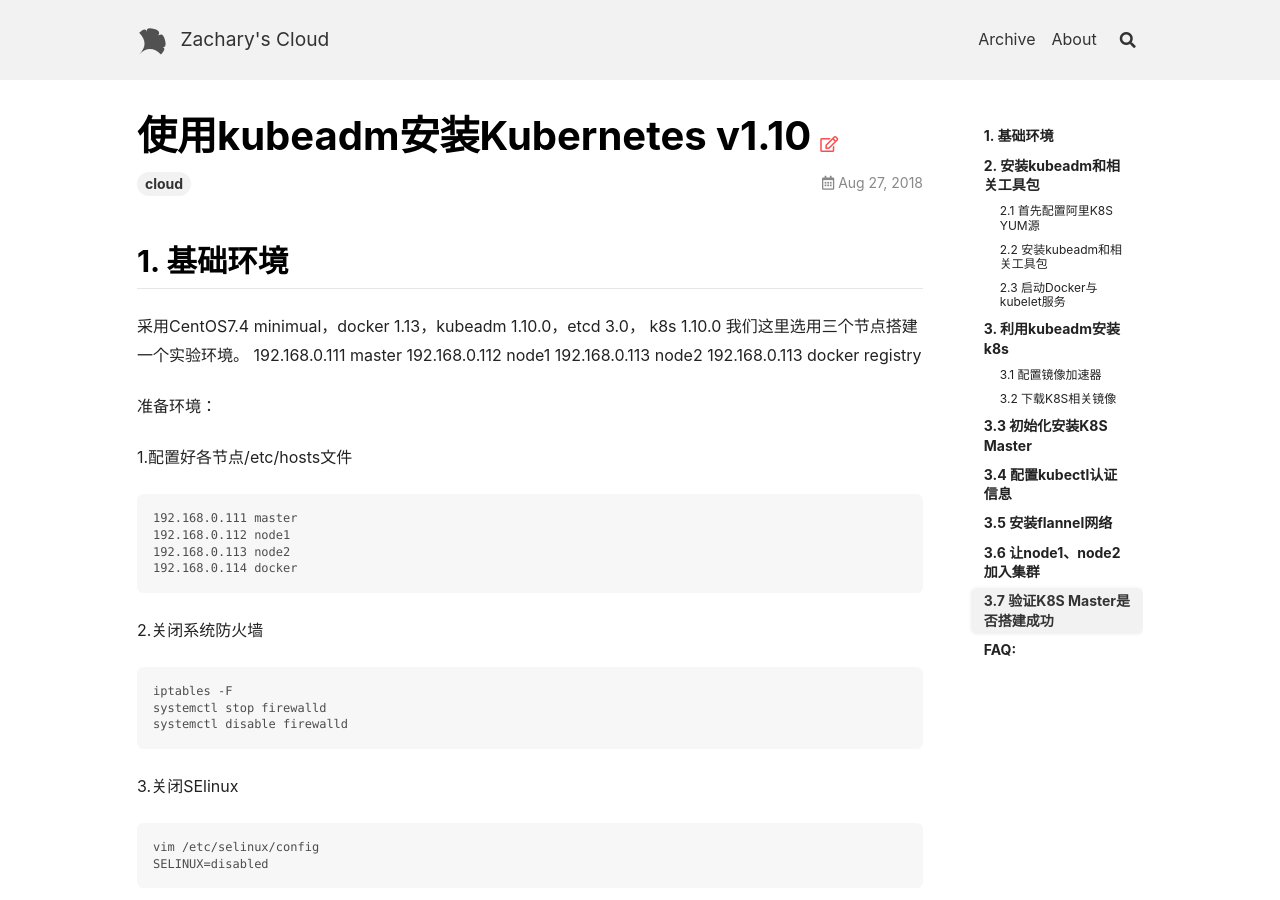
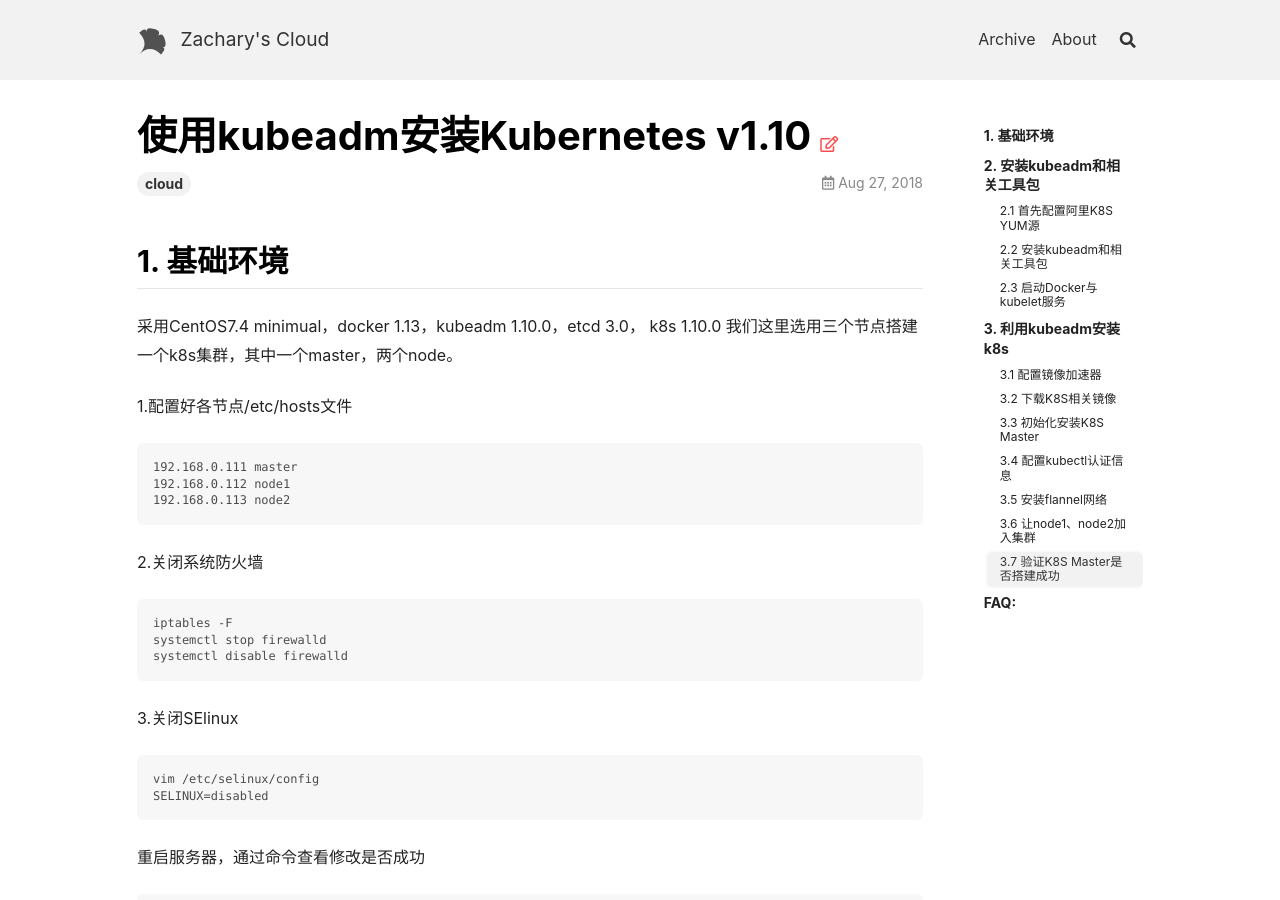
Before and after one commit to mazengxie/mazengxie.github.io, a Jekyll site: the page built from _posts/2018-08-27-install-k8s-by-kubeadm.md, in a window 1280 px wide and 900 px high. Built offline with Jekyll 4.4.1, drawn with Linux system fonts in a browser that asks for light colours; nearby versions of some CDN libraries; some of the changed text lies outside the part shown.

Commit message:
modify the mistakes about kubeadm install k8s

```diff
--- a/_posts/2018-08-27-install-k8s-by-kubeadm.md
+++ b/_posts/2018-08-27-install-k8s-by-kubeadm.md
@@ -7,22 +7,14 @@
 ## 1. 基础环境
 
 采用CentOS7.4 minimual，docker 1.13，kubeadm 1.10.0，etcd 3.0， k8s 1.10.0
-我们这里选用三个节点搭建一个实验环境。
+我们这里选用三个节点搭建一个k8s集群，其中一个master，两个node。
 <!--more-->
-	192.168.0.111 master
-	192.168.0.112 node1
-	192.168.0.113 node2
-	192.168.0.113 docker registry
-
-准备环境：
 
 1.配置好各节点/etc/hosts文件
 
 	192.168.0.111 master
 	192.168.0.112 node1
 	192.168.0.113 node2
-	192.168.0.114 docker
-
 
 2.关闭系统防火墙
 
@@ -75,7 +67,7 @@
 	systemctl enable docker && systemctl start docker
 	systemctl enable kubelet && systemctl start kubelet
 
-提示：此时kubelet的服务运行状态是异常的，因为缺少主配置文件kubelet.conf。但可以暂不处理，因为在完成Master节点的初始化后才会生成这个配置文件。
+> 提示：此时kubelet的服务运行状态是异常的，因为缺少主配置文件kubelet.conf。但可以暂不处理，因为在完成Master节点的初始化后才会生成这个配置文件。
 
 ## 3. 利用kubeadm安装k8s
 ### 3.1 配置镜像加速器
@@ -116,9 +108,9 @@
 
 上面的shell脚本主要做了3件事，下载各种需要用到的容器镜像、重新打标记为符合k8s命令规范的版本名称、清除旧的容器镜像。
 
-提示：镜像版本一定要和kubeadm安装的版本一致，否则会出现time out问题。
+> 提示：镜像版本一定要和kubeadm安装的版本一致，否则会出现time out问题。
 
-## 3.3 初始化安装K8S Master
+### 3.3 初始化安装K8S Master
 
 执行上述shell脚本，等待下载完成后，执行kubeadm init
 
@@ -178,12 +170,11 @@
 	as root:
 	  kubeadm join 192.168.0.111:6443 --token hcymqj.6mdpqlgu7ghi4wiv --discovery-token-ca-cert-hash sha256:d23cd67bd64076077a6a301ee6b7a67244479e5766f41f0de3b60a1df59f111a
 
-
-提示：选项–kubernetes-version=v1.10.0是必须的，否则会因为访问google网站被墙而无法执行命令。这里使用v1.10.0版本，刚才前面也说到了下载的容器镜像版本必须与K8S版本一致否则会出现time out。
-
 上面的命令大约需要1分钟的过程，期间可以观察下tail -f /var/log/message日志文件的输出，掌握该配置过程和进度。
 
-## 3.4 配置kubectl认证信息
+> 提示：选项–kubernetes-version=v1.10.0是必须的，否则会因为访问google网站被墙而无法执行命令。这里使用v1.10.0版本，刚才前面也说到了下载的容器镜像版本必须与K8S版本一致否则会出现time out。
+
+### 3.4 配置kubectl认证信息
 
 对于非root用户
 
@@ -197,7 +188,7 @@
 	也可以直接放到~/.bash_profile
 	echo "export KUBECONFIG=/etc/kubernetes/admin.conf" >> ~/.bash_profile
 
-## 3.5 安装flannel网络
+### 3.5 安装flannel网络
 
 	mkdir -p /etc/cni/net.d/
 	cat <<EOF> /etc/cni/net.d/10-flannel.conf
@@ -219,7 +210,7 @@
 	EOF
 	kubectl apply -f https://raw.githubusercontent.com/coreos/flannel/v0.10.0/Documentation/kube-flannel.yml
 
-## 3.6 让node1、node2加入集群
+### 3.6 让node1、node2加入集群
 查看token
 
 	[devops@master ~]$  kubeadm token create --print-join-command
@@ -251,7 +242,7 @@
 
     kubectl taint nodes --all node-role.kubernetes.io/master-
 
-## 3.7 验证K8S Master是否搭建成功
+### 3.7 验证K8S Master是否搭建成功
 查看节点状态
 
 	[devops@master ~]$ kubectl get nodes
```
